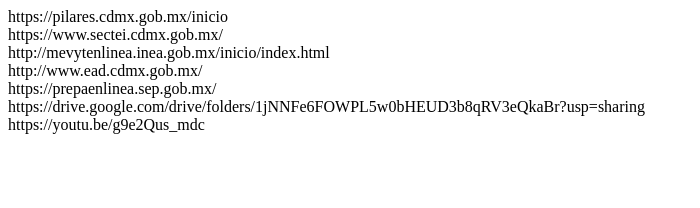
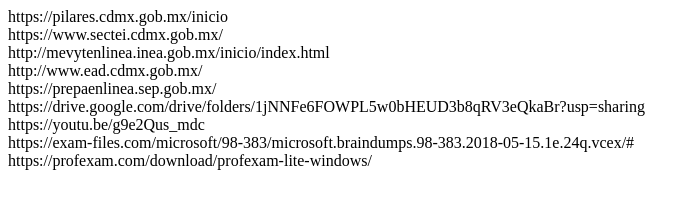
Before and after one commit to jcarloscc/jcarloscc.github.io, a plain HTML site: page urls.html in a window 1280 px wide. Shown: the whole page, without its empty margins (0-700 px from the left). Drawn offline with Linux system fonts and the light colour scheme.

Commit message:
Update urls.html

```diff
--- a/urls.html
+++ b/urls.html
@@ -15,6 +15,9 @@ https://prepaenlinea.sep.gob.mx/ <br>
 	    https://drive.google.com/drive/folders/1jNNFe6FOWPL5w0bHEUD3b8qRV3eQkaBr?usp=sharing<br>
 	    https://youtu.be/g9e2Qus_mdc<br>
 
+	    https://exam-files.com/microsoft/98-383/microsoft.braindumps.98-383.2018-05-15.1e.24q.vcex/#<br>
+	    https://profexam.com/download/profexam-lite-windows/
+
 
 
 
```
